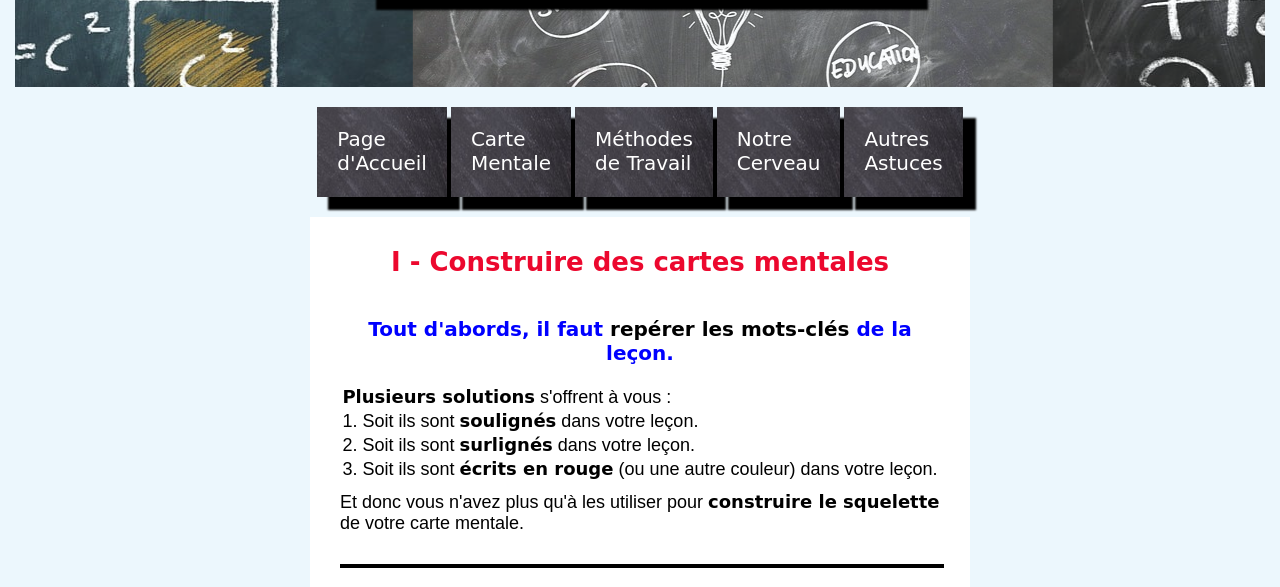
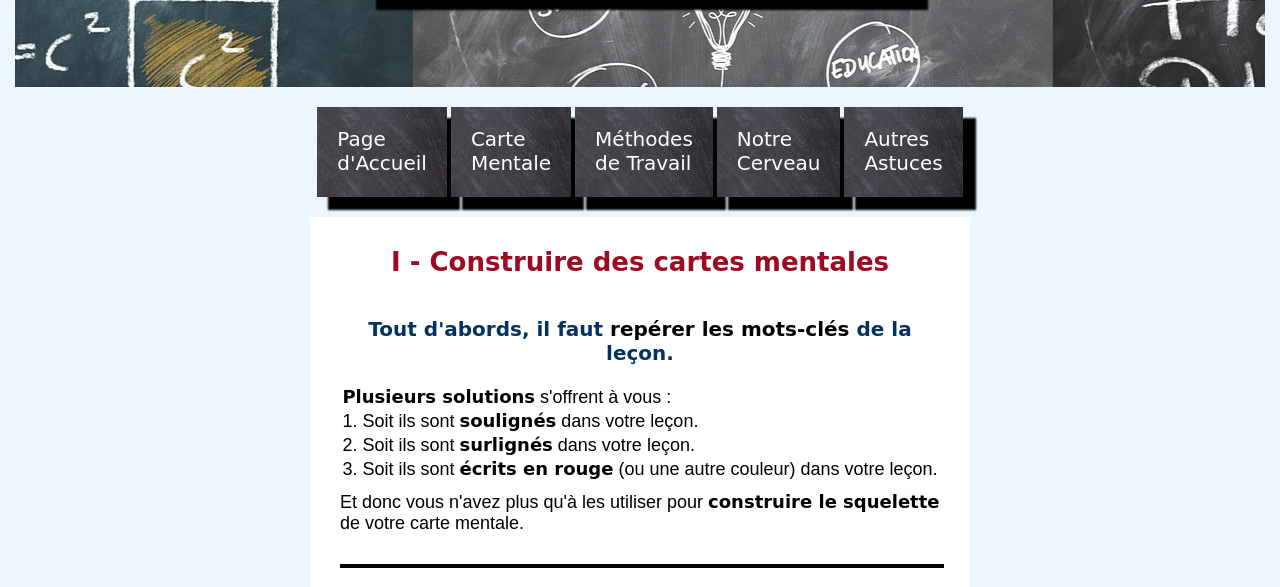
Before and after one commit to MarilyneRios/Astuces-D-Apprentissage, a plain HTML site: page carte.html in a window 1280 px wide. Shown: the part 213-800 px from the top of the page. Drawn offline with Linux system fonts and the light colour scheme; a web font is replaced by a local one.

Commit message:
changement couleur des titres

```diff
--- a/CSS/styles.css
+++ b/CSS/styles.css
@@ -176,11 +176,11 @@ h2 {
 h3 {
   font-family: "DynaPuff", cursive;
   text-align: center;
-  color: rgb(236, 8, 46);
+  color: rgb(159, 10, 35);
   font-size: 26px;
 }
 h4 {
-  color: blue;
+  color: #033163;
   font-family: "DynaPuff", cursive;
   text-align: center;
   font-size: 20px;
```
